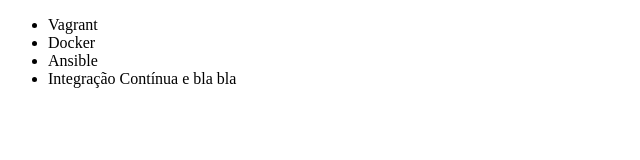
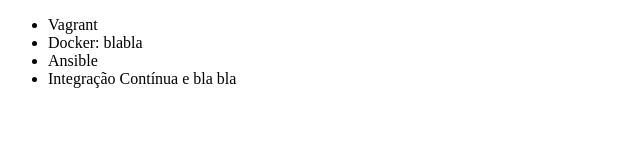
Before and after one commit to willianovais/cursogit, a plain HTML site: page index.html in a window 1280 px wide. Shown: the full height of the page, 0-640 px from the left. Drawn offline with Linux system fonts and the light colour scheme.

Commit message:
correção nome docker

```diff
--- a/index.html
+++ b/index.html
@@ -7,7 +7,7 @@
 <body>
     <ul>
         <li>Vagrant</li>
-        <li>Docker</li>
+        <li>Docker: blabla</li>
         <li>Ansible</li>
         <li>Integração Contínua e bla bla</li>
     </ul>
```
